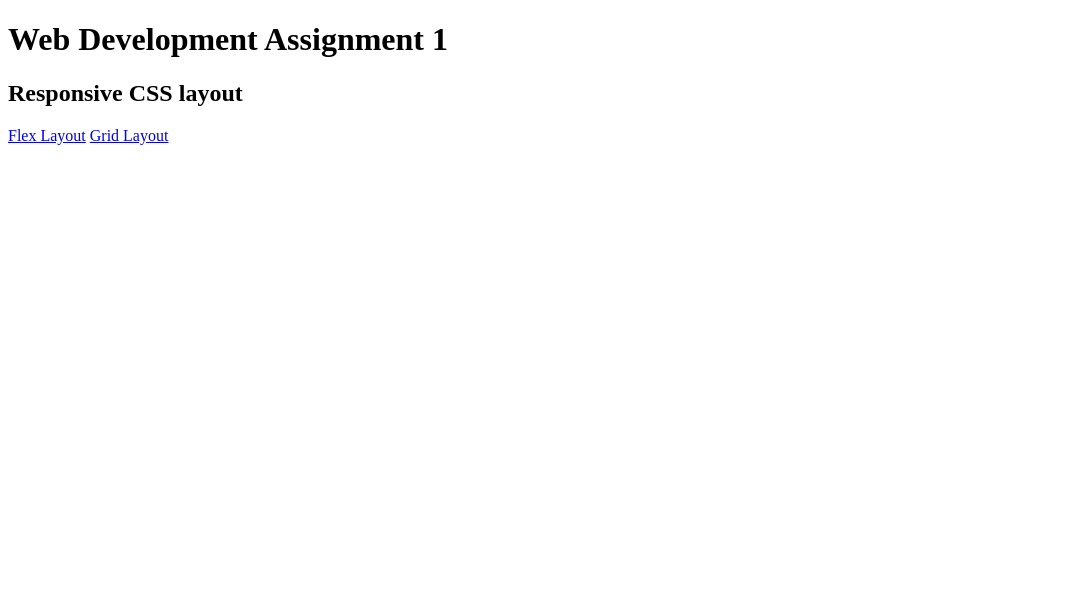
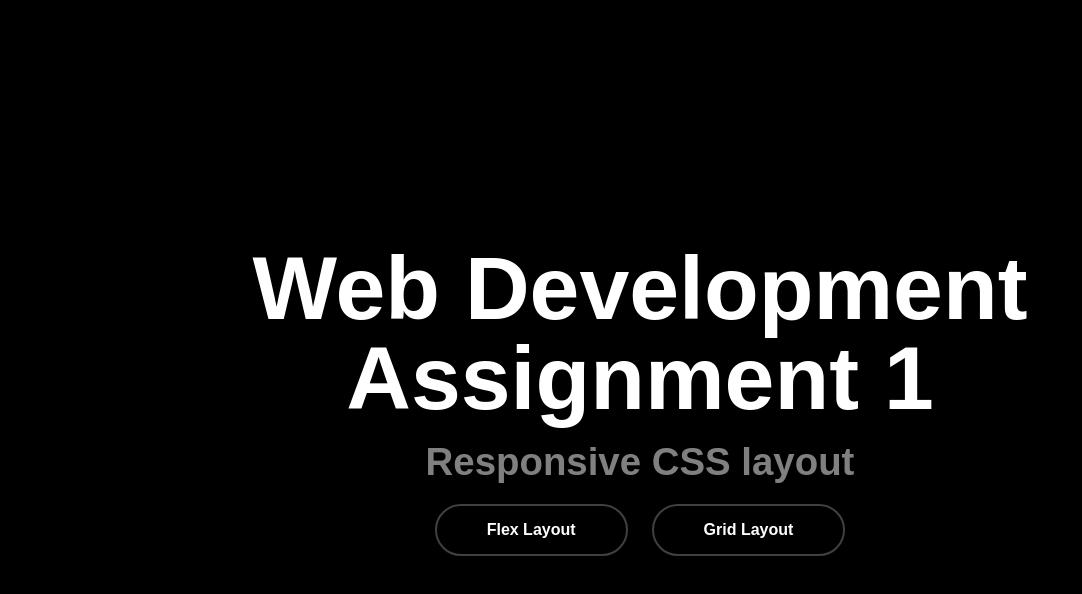
Before and after one commit to JrNerio30/Solar_System_Wiki, a plain HTML site: page index.html in a window 1280 px wide. Shown: the whole page, without its empty margins (0-1082 px from the left). Drawn offline with Linux system fonts and the light colour scheme; the site is published under a folder, as on GitHub Pages, so addresses that start at the root find nothing.

Commit message:
[Fix]: add periods infront of the href files

```diff
--- a/index.html
+++ b/index.html
@@ -7,9 +7,9 @@
     <title>Responsive CSS layout</title>
     <meta name="description" content="">
     <meta name="viewport" content="width=device-width, initial-scale=1">
-    <link rel="stylesheet" type="text/css" href="/StyleSheet Folder/Global_assignment_one.css">
-    <link rel="stylesheet" type="text/css" href="/StyleSheet Folder/font.css">
-    <link rel="stylesheet" type="text/css" href="/StyleSheet Folder/displays.css">
+    <link rel="stylesheet" type="text/css" href="./StyleSheet Folder/Global_assignment_one.css">
+    <link rel="stylesheet" type="text/css" href="./StyleSheet Folder/font.css">
+    <link rel="stylesheet" type="text/css" href="./StyleSheet Folder/displays.css">
   </head>
   <body>
     <header id="header_container">
```
